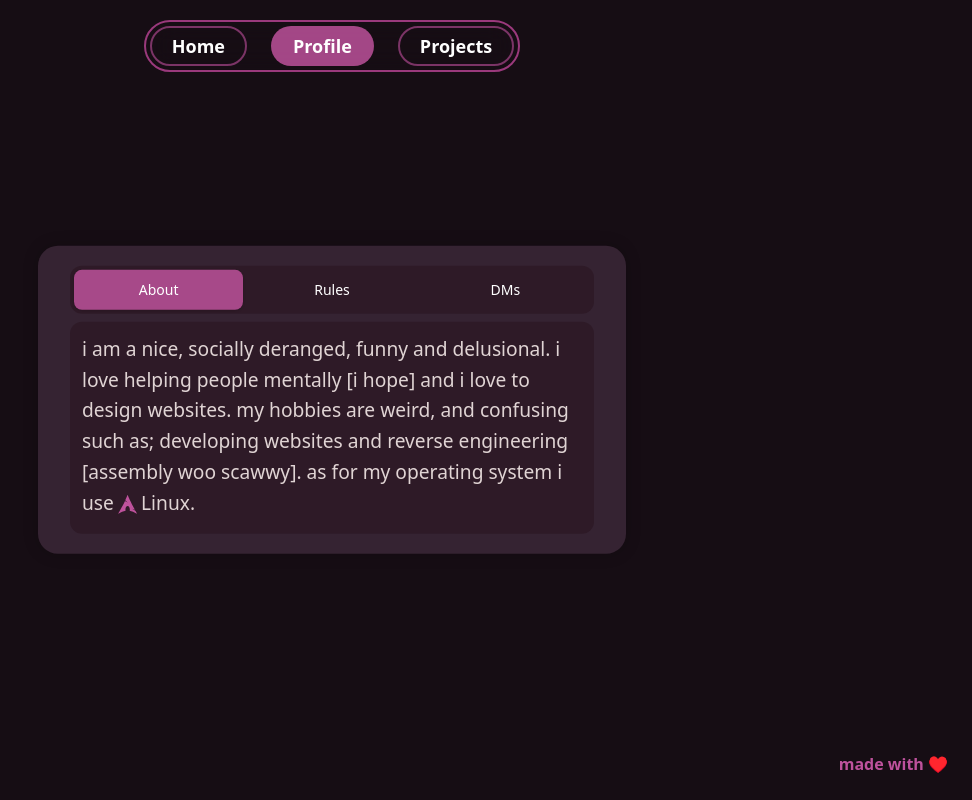
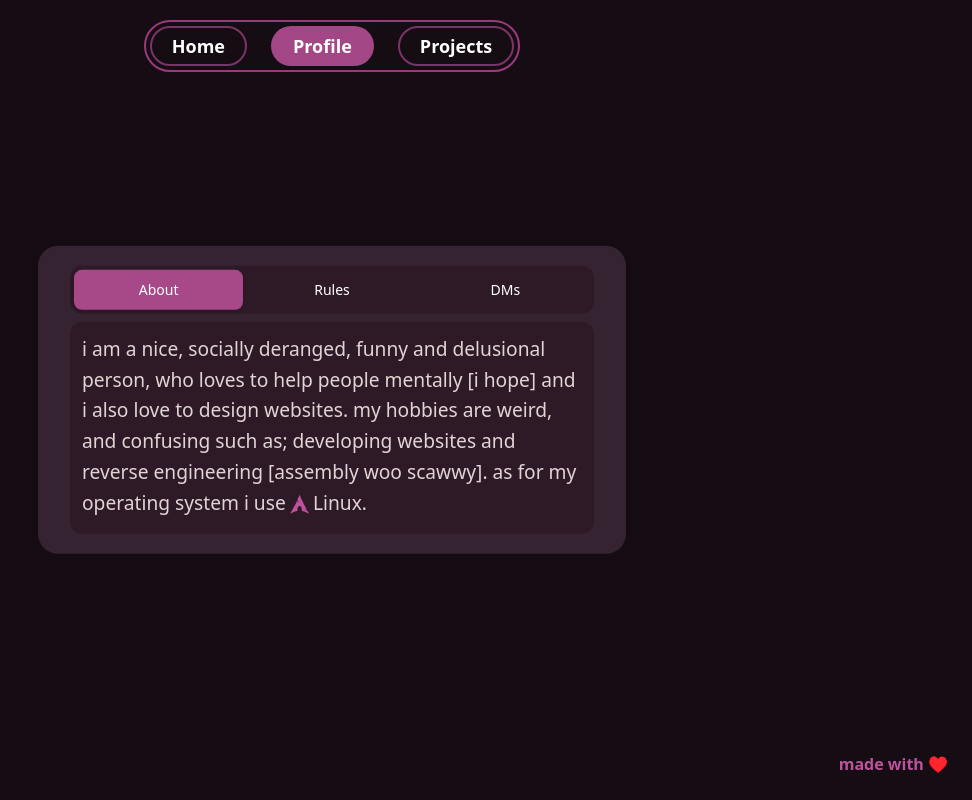
Before and after one commit to 0xQueen/homepage, a Next.js app: page /profile in a window 1280 px wide. Shown: the whole page, without its empty margins (308-1280 px from the left). Built offline with nearby package versions, Linux system fonts and the light colour scheme.

Commit message:
Update profile.tsx

```diff
--- a/src/components/cards/profile.tsx
+++ b/src/components/cards/profile.tsx
@@ -17,8 +17,8 @@ export default function Card() {
           <div className="mb-1">
             <div className="text-gray-700">
               <p className="align-middle prose prose-lg">
-                i am a nice, socially deranged, funny and delusional. i love
-                helping people mentally [i hope] and i love to design websites.
+                i am a nice, socially deranged, funny and delusional person, who loves to
+                help people mentally [i hope] and i also love to design websites.
                 my hobbies are weird, and confusing such as; developing websites
                 and reverse engineering [assembly woo scawwy]. as for my
                 operating system i use
```
